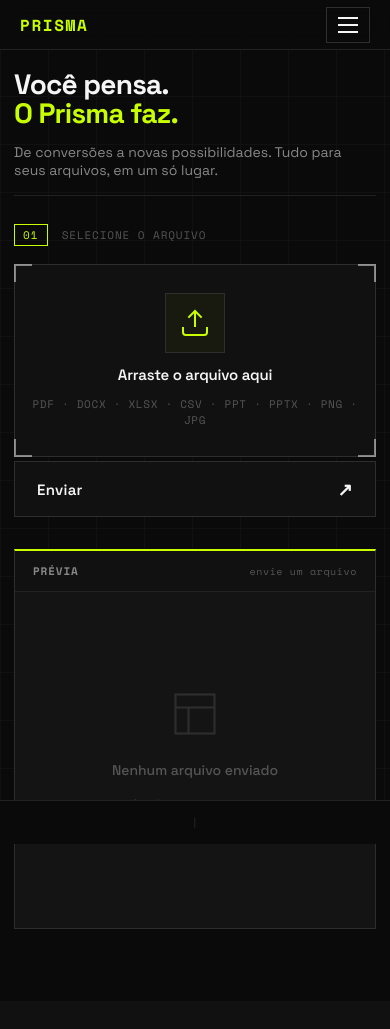
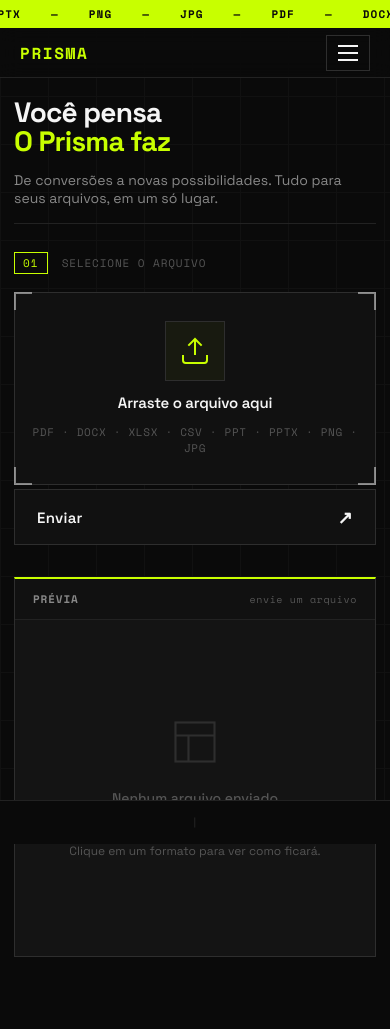
Before and after one commit to GuGoulart/Prisma-Converter, a Flask app: page / in a window 390 px wide. Before the commit the page ends 929 px from the top, so only its background shows below. Run offline with Flask 3, Linux system fonts and the light colour scheme.

Commit message:
arrumando o front e ajustando a tela para o mobile

```diff
--- a/static/style.css
+++ b/static/style.css
@@ -38,7 +38,7 @@ body{background:var(--bg);font-family:var(--font);color:var(--text);overflow-x:h
 
 .bg-grid{position:fixed;inset:0;
     background-image:linear-gradient(var(--border) 1px,transparent 1px),linear-gradient(90deg,var(--border) 1px,transparent 1px);
-    background-size:48px 48px;opacity:.35;pointer-events:none;z-index:0}
+    background-size:48px 48px;opacity:.35;pointer-events:none;z-index:-1}
 
 .toast{position:fixed;bottom:60px;right:28px;display:flex;align-items:center;gap:10px;
     background:var(--accent);color:#0a0a0a;font-family:var(--mono);font-size:12px;
@@ -59,7 +59,7 @@ body{background:var(--bg);font-family:var(--font);color:var(--text);overflow-x:h
 .mobile-nav{display:none}
 .sidebar-fechar{display:none}
 
-.layout{position:relative;z-index:1;display:flex;min-height:100vh;padding-top:34px;padding-bottom:44px}
+.layout{position:relative;display:flex;min-height:100vh;padding-top:34px;padding-bottom:44px}
 
 /* ── Sidebar desktop: scrola com a página ── */
 .sidebar{width:210px;flex-shrink:0;border-right:1px solid var(--border);padding:32px 24px;
@@ -266,8 +266,8 @@ body{background:var(--bg);font-family:var(--font);color:var(--text);overflow-x:h
 
 /* ── Mobile ── */
 @media(max-width:768px){
-    .marquee-bar{display:none}
-    .mobile-nav{display:flex;position:fixed;top:0;left:0;right:0;height:50px;background:rgba(10,10,10,0.9);backdrop-filter:blur(10px);-webkit-backdrop-filter:blur(10px);border-bottom:1px solid var(--border);padding:0 20px;align-items:center;justify-content:space-between;z-index:90}
+    .marquee-bar{position:fixed;top:0;left:0;right:0;height:28px;z-index:91}
+    .mobile-nav{display:flex;position:fixed;top:28px;left:0;right:0;height:50px;background:rgba(10,10,10,0.9);backdrop-filter:blur(10px);-webkit-backdrop-filter:blur(10px);border-bottom:1px solid var(--border);padding:0 20px;align-items:center;justify-content:space-between;z-index:90}
     .mobile-logo{font-family:var(--mono);font-size:16px;font-weight:700;color:var(--accent);letter-spacing:.1em}
     .mobile-menu-btn{display:flex;flex-direction:column;gap:5px;background:none;border:1px solid var(--border2);padding:9px 11px;cursor:pointer;transition:all .2s}
     .mobile-menu-btn span{display:block;width:20px;height:2px;background:var(--text);transition:all .3s ease}
@@ -279,7 +279,7 @@ body{background:var(--bg);font-family:var(--font);color:var(--text);overflow-x:h
     .sidebar-fechar{display:none !important}
     .sidebar{position:fixed;top:0;bottom:0;left:-270px;width:260px;height:100vh;z-index:200;border-right:1px solid var(--border2);background:rgba(10,10,10,0.92);backdrop-filter:blur(20px);-webkit-backdrop-filter:blur(20px);transition:left .3s cubic-bezier(.4,0,.2,1);padding:20px 24px 32px;overflow-y:auto}
     .sidebar.aberta{left:0}
-    .layout{padding-top:50px;padding-bottom:52px}
+    .layout{padding-top:78px;padding-bottom:52px}
     .main{padding:20px 14px;gap:28px}
     .titulo-principal{font-size:28px;letter-spacing:-.8px}
     .header-num{display:none}
--- a/templates/index.html
+++ b/templates/index.html
@@ -56,14 +56,6 @@
 
         <div class="sidebar-linha"></div>
 
-        <div class="sidebar-info">
-            <p class="sidebar-label">Motor</p>
-            <p class="sidebar-valor sidebar-motor-{{ motor or 'none' }}">
-                {% if motor == 'office' %}⊞ MS Office
-                {% elif motor == 'libreoffice' %}◈ LibreOffice
-                {% else %}<span style="color:var(--accent2)">⚠ Nenhum</span>{% endif %}
-            </p>
-        </div>
         <div class="sidebar-info">
             <p class="sidebar-label">Limite</p>
             <p class="sidebar-valor">50 MB</p>
@@ -135,7 +127,7 @@
     <main class="main">
 
         <header class="header-main">
-            <h1 class="titulo-principal">Você pensa.<br><em>O Prisma faz.</em></h1>
+            <h1 class="titulo-principal">Você pensa<br><em>O Prisma faz</em></h1>
             <p class="titulo-sub">De conversões a novas possibilidades. Tudo para seus arquivos, em um só lugar.</p>
         </header>
 
```
